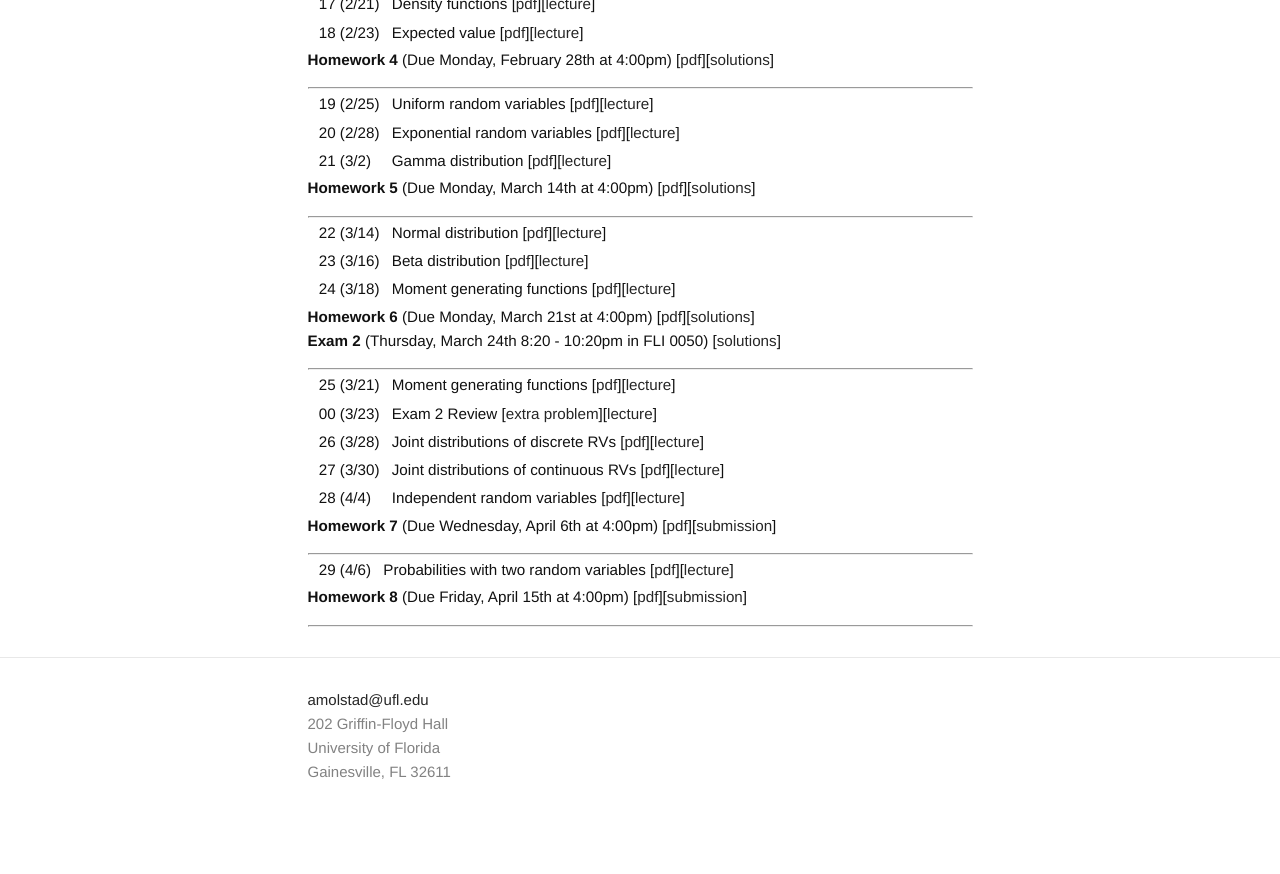
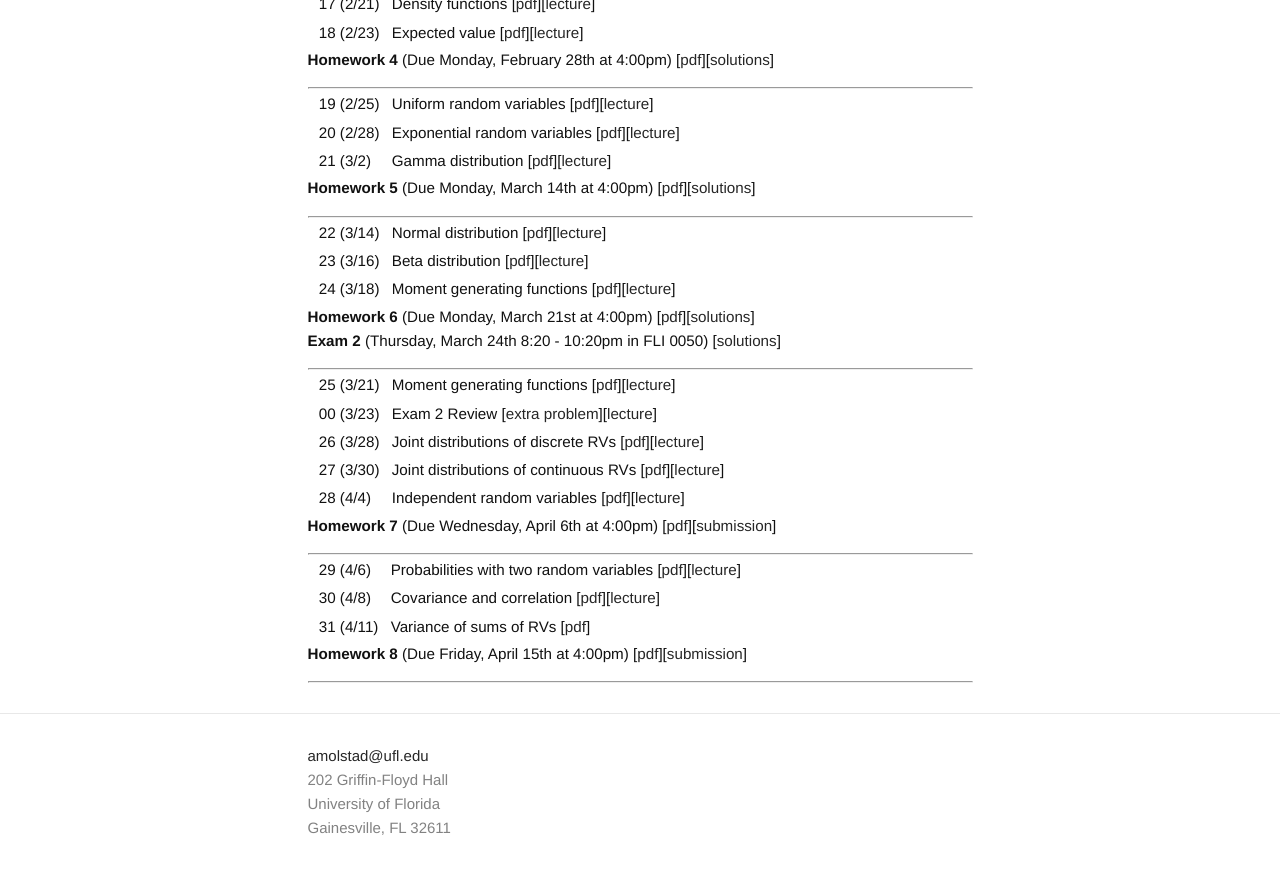
Before and after one commit to ajmolstad/ajmolstad.github.io, a Jekyll site: the page built from S22_STA4321.md, in a window 1280 px wide and 900 px high, scrolled down 952 px. Shown: the top 874 px of the window. Built offline with Jekyll 4.4.1, drawn with Linux system fonts in a browser that asks for light colours; before the commit the page ends 1796 px from its top, so only the background shows below that.

Commit message:
Update 4321 webpage

```diff
--- a/S22_STA4321.md
+++ b/S22_STA4321.md
@@ -99,6 +99,8 @@ Note that you must be logged into your UFL eLearning account to access course ma
 ---------
 
 || 29 (4/6) || Probabilities with two random variables [[pdf](https://ufl.instructure.com/files/68146436/download?download_frd=1)][[lecture](https://ufl.instructure.com/courses/452037/files?preview=68189714)]||
+|| 30 (4/8) || Covariance and correlation [[pdf](https://ufl.instructure.com/files/68207307/download?download_frd=1)][[lecture](https://ufl.instructure.com/courses/452037/files?preview=68272897)]||
+|| 31 (4/11) || Variance of sums of RVs [[pdf](https://ufl.instructure.com/files/68273145/download?download_frd=1)]||
 
 
  **Homework 8** (Due Friday, April 15th at 4:00pm) [[pdf](https://ufl.instructure.com/files/68189791/download?download_frd=1)][[submission](https://ufl.instructure.com/courses/452037/assignments/5166263)]
```
Also changed, not shown: 1 other file.
